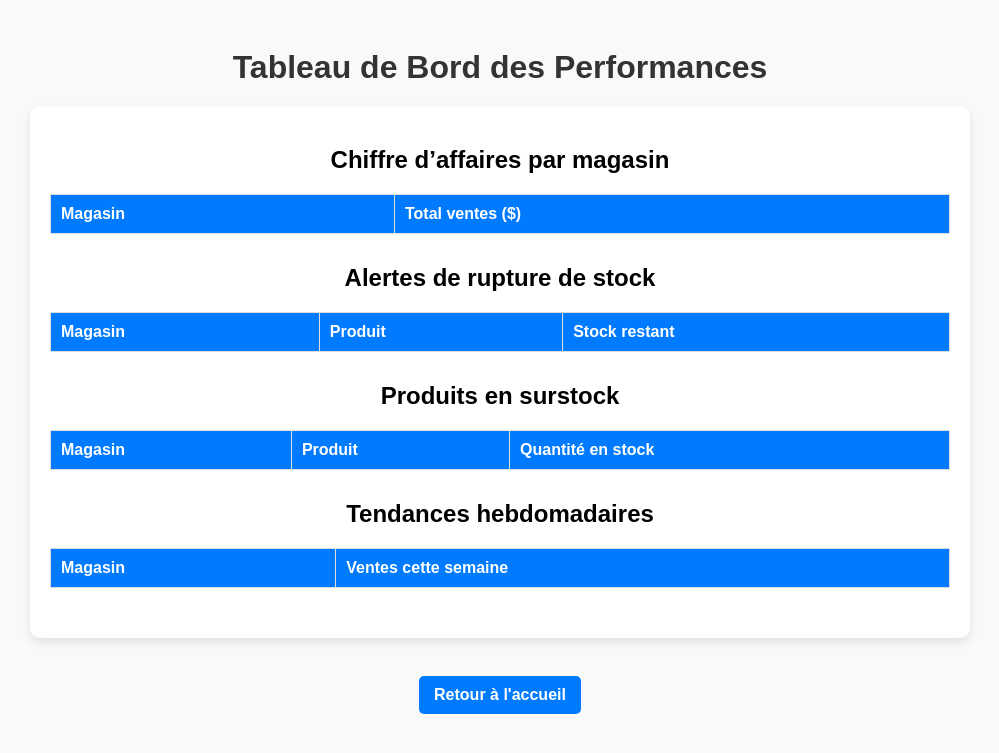
After one commit to BryanJoyaETS/LOG430-Lab0_BryanJoyaETS, a Django app: page /dashboard/ in a window 1280 px wide. The commit adds this page. Shown: the top 753 px of the page, without its empty margins (140-1139 px from the left). Run offline with Django 4.2, Linux system fonts and the light colour scheme; data that the repository does not hold is empty.

Commit message:
continuing generating templates

```diff
--- a/docker-compose.yml
+++ b/docker-compose.yml
@@ -3,7 +3,7 @@ version: "3.11"
 services:
   web:
     build: .
-    command: sh -c "python laboratoire_bj/manage.py makemigrations && python laboratoire_bj/manage.py migrate && python laboratoire_bj/manage.py populer_table_produits && python laboratoire_bj/manage.py runserver 0.0.0.0:5000"
+    command: sh -c "python laboratoire_bj/manage.py makemigrations && python laboratoire_bj/manage.py migrate && python laboratoire_bj/manage.py populer && python laboratoire_bj/manage.py runserver 0.0.0.0:5000"
     container_name: lab0-container-bryanjoya
     ports:
       - "5000:5000"
@@ -16,6 +16,7 @@ services:
       - db
 
   db:
+    restart: unless-stopped
     image: postgres:15
     container_name: my-postgres
     environment:
--- a/laboratoire_bj/laboratoire_bj/urls.py
+++ b/laboratoire_bj/laboratoire_bj/urls.py
@@ -18,15 +18,17 @@ from django.contrib import admin
 from django.urls import path
 from django.contrib import admin
 from django.urls import path
-from myapp.views import index, recherche_produit, enregistrer_vente, traiter_retour, consulter_stock, historique_transactions
+from myapp.views import generer_rapport, recherche_produit, enregistrer_vente, tableau_bord, traiter_retour, consulter_stock, historique_transactions, afficher_magasins, stock_magasin
 
 urlpatterns = [
     path('admin/', admin.site.urls),
-    path('', index, name='index'),
+    path('', afficher_magasins, name='index'),
     path('recherche/', recherche_produit, name='recherche_produit'),
     path('vente/', enregistrer_vente, name='enregistrer_vente'),
     path('retour/', traiter_retour, name='traiter_retour'),
     path('stock/', consulter_stock, name='consulter_stock'),
     path('historique/', historique_transactions, name='historique_transactions'),
-
+    path('stock/<int:magasin_id>/', stock_magasin, name='stock_magasin'),
+    path('rapport/', generer_rapport, name='generer_rapport'),
+    path('dashboard/', tableau_bord, name='tableau_bord')
 ]
--- /dev/null
+++ b/myapp/templates/tableau_de_bord.html
@@ -0,0 +1,145 @@
+<!DOCTYPE html>
+<html lang="fr">
+<head>
+    <meta charset="UTF-8">
+    <title>Tableau de Bord des Performances</title>
+    <style>
+        body {
+            font-family: Arial, sans-serif;
+            background-color: #f9f9f9;
+            text-align: center;
+            padding: 20px;
+        }
+
+        h1 {
+            color: #333;
+            margin-bottom: 20px;
+        }
+
+        .container {
+            max-width: 900px;
+            margin: auto;
+            background: white;
+            padding: 20px;
+            box-shadow: 0px 4px 8px rgba(0, 0, 0, 0.1);
+            border-radius: 10px;
+        }
+
+        .section {
+            margin-bottom: 30px;
+        }
+
+        table {
+            width: 100%;
+            border-collapse: collapse;
+            margin-top: 10px;
+        }
+
+        th, td {
+            border: 1px solid #ddd;
+            padding: 10px;
+            text-align: left;
+        }
+
+        th {
+            background-color: #007BFF;
+            color: white;
+        }
+
+        .alert-stock {
+            color: red;
+            font-weight: bold;
+        }
+
+        .back-button {
+            display: inline-block;
+            background-color: #007BFF;
+            color: white;
+            padding: 10px 15px;
+            text-decoration: none;
+            border-radius: 5px;
+            font-weight: bold;
+            margin-top: 20px;
+        }
+
+        .back-button:hover {
+            background-color: #0056b3;
+        }
+    </style>
+</head>
+<body>
+    <h1>Tableau de Bord des Performances</h1>
+    <div class="container">
+        <div class="section">
+            <h2>Chiffre d’affaires par magasin</h2>
+            <table>
+                <tr>
+                    <th>Magasin</th>
+                    <th>Total ventes ($)</th>
+                </tr>
+                {% for data in chiffre_affaires %}
+                <tr>
+                    <td>{{ data.magasin__nom }}</td>
+                    <td>{{ data.total }}</td>
+                </tr>
+                {% endfor %}
+            </table>
+        </div>
+
+        <div class="section">
+            <h2>Alertes de rupture de stock</h2>
+            <table>
+                <tr>
+                    <th>Magasin</th>
+                    <th>Produit</th>
+                    <th>Stock restant</th>
+                </tr>
+                {% for stock in ruptures_stock %}
+                <tr>
+                    <td>{{ stock.magasin__nom }}</td>
+                    <td>{{ stock.produit__nom }}</td>
+                    <td class="alert-stock">{{ stock.quantite }}</td>
+                </tr>
+                {% endfor %}
+            </table>
+        </div>
+
+        <div class="section">
+            <h2>Produits en surstock</h2>
+            <table>
+                <tr>
+                    <th>Magasin</th>
+                    <th>Produit</th>
+                    <th>Quantité en stock</th>
+                </tr>
+                {% for stock in surstock %}
+                <tr>
+                    <td>{{ stock.magasin__nom }}</td>
+                    <td>{{ stock.produit__nom }}</td>
+                    <td>{{ stock.quantite }}</td>
+                </tr>
+                {% endfor %}
+            </table>
+        </div>
+
+        <div class="section">
+            <h2>Tendances hebdomadaires</h2>
+            <table>
+                <tr>
+                    <th>Magasin</th>
+                    <th>Ventes cette semaine</th>
+                </tr>
+                {% for tendance in tendances %}
+                <tr>
+                    <td>{{ tendance.magasin__nom }}</td>
+                    <td>{{ tendance.total_ventes }}</td>
+                </tr>
+                {% endfor %}
+            </table>
+        </div>
+    </div>
+
+    <br>
+    <a href="{% url 'index' %}" class="back-button">Retour à l'accueil</a>
+</body>
+</html>
--- a/myapp/views.py
+++ b/myapp/views.py
@@ -1,10 +1,9 @@
 # myapp/views.py
-from django.shortcuts import render, redirect
-from .models import Produit, Vente  # and import other needed models or logic
-
-def index(request):
-    # This view simply renders the main menu page.
-    return render(request, 'index.html')
+import datetime
+from django.shortcuts import get_object_or_404, render, redirect
+from .models import LigneVente, Magasin, Produit, Stock, Vente  # and import other needed models or logic
+from django.core.paginator import Paginator
+from django.db.models import Sum
 
 def recherche_produit(request):
     result = None
@@ -78,3 +77,53 @@ def historique_transactions(request):
     # Récupère toutes les ventes triées par date décroissante
     ventes = Vente.objects.order_by('-date').prefetch_related('lignes')
     return render(request, 'historique.html', {'ventes': ventes})
+
+def afficher_magasins(request):
+    magasins_list = Magasin.objects.all()
+    paginator = Paginator(magasins_list, 10)  # Affiche 10 magasins par page
+    page_number = request.GET.get('page')
+    magasins = paginator.get_page(page_number)
+    return render(request, 'index.html', {'magasins': magasins})
+
+def stock_magasin(request, magasin_id):
+    magasin = get_object_or_404(Magasin, id=magasin_id)  # Vérifie que le magasin existe
+    stocks = Stock.objects.filter(magasin=magasin)  # Filtre le stock du magasin
+    return render(request, 'stock_magasin.html', {'magasin': magasin, 'stocks': stocks})
+
+def generer_rapport(request):
+    # Chiffre d’affaires par magasin
+    ventes_par_magasin = Vente.objects.values('magasin__nom').annotate(chiffre_affaires=Sum('lignes__quantite') * Sum('lignes__prix_unitaire'))
+
+    # Produits les plus vendus
+    produits_populaires = LigneVente.objects.values('produit__nom').annotate(total_vendu=Sum('quantite')).order_by('-total_vendu')[:5]
+
+    # Stocks restants par magasin
+    stock_restant = Stock.objects.values('magasin__nom', 'produit__nom', 'quantite')
+
+    return render(request, 'rapport_de_ventes.html', {
+        'ventes_par_magasin': ventes_par_magasin,
+        'produits_populaires': produits_populaires,
+        'stock_restant': stock_restant
+    })
+
+
+def tableau_bord(request):
+    # Chiffre d’affaires par magasin
+    chiffre_affaires = Vente.objects.values('magasin__nom').annotate(total=Sum('lignes__quantite') * Sum('lignes__prix_unitaire'))
+
+    # Produits en rupture de stock
+    ruptures_stock = Stock.objects.filter(quantite__lte=5).values('magasin__nom', 'produit__nom', 'quantite')
+
+    # Produits en surstock (quantité > 100)
+    surstock = Stock.objects.filter(quantite__gte=100).values('magasin__nom', 'produit__nom', 'quantite')
+
+    # Tendances hebdomadaires
+    semaine_derniere = datetime.datetime.now() - datetime.timedelta(days=7)
+    tendances = Vente.objects.filter(date__gte=semaine_derniere).values('magasin__nom').annotate(total_ventes=Sum('lignes__quantite'))
+
+    return render(request, 'tableau_de_bord.html', {
+        'chiffre_affaires': chiffre_affaires,
+        'ruptures_stock': ruptures_stock,
+        'surstock': surstock,
+        'tendances': tendances
+    })
```
Also changed, not shown: myapp/management/commands/populer.py (added, +49 -0 lines), myapp/management/commands/populer_table_produits.py (deleted, +0 -19 lines), myapp/models.py (+39 -4 lines), myapp/templates/index.html (+58 -37 lines), myapp/templates/menu_caisse.html (added, +58 -0 lines), myapp/templates/rapport_de_ventes.html (added, +119 -0 lines), myapp/templates/stock_magasin.html (added, +60 -0 lines).
